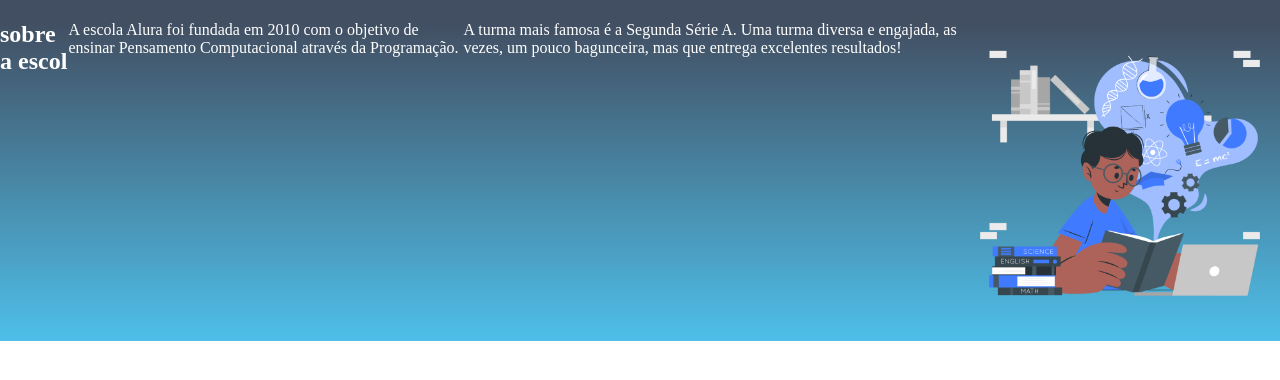
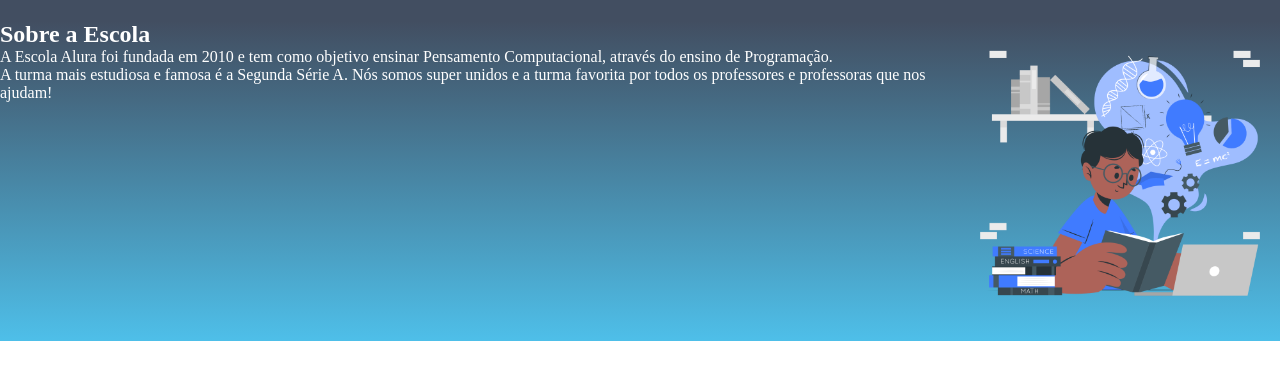
Before and after one commit to meryvl15/site-criativo-alura, a plain HTML site: page index.html in a window 1280 px wide. Shown: the part 86-466 px from the top of the page. Drawn offline with Linux system fonts and the light colour scheme.

Commit message:
Update index.html

```diff
--- a/index.html
+++ b/index.html
@@ -14,12 +14,16 @@
             <li class="cabecalho-lista-item">Estudante</li>
         </ul>
     </header>
+
+
     <section class="escola">
-        <h2 class="escola-titulo">sobre a escol</h2>
-        <p class="escola-texto-um">A escola Alura foi fundada em 2010 com o objetivo de ensinar Pensamento Computacional através da Programação.</p>
-        <p class="escola-texto-dois">A turma mais famosa é a Segunda Série A. Uma turma diversa e engajada, as vezes, um pouco bagunceira, mas que entrega excelentes resultados!</p>
+        <div class="escola-div-conteudo">
+            <h2 class="escola-titulo">Sobre a Escola</h2>
+            <p class="escola-texto-um">A Escola Alura foi fundada em 2010 e tem como objetivo ensinar Pensamento Computacional, através do ensino de  Programação.</p>
+            <p class="escola-texto-dois">A turma mais estudiosa e famosa é a Segunda Série A. Nós somos super unidos e a turma favorita por todos os professores e professoras que nos ajudam!</p>
+        </div>
         <img class="escola-imagem" src="imagem escola.png" alt="menino lendo">
-
     </section>
 </body>
+
 </html>
```
